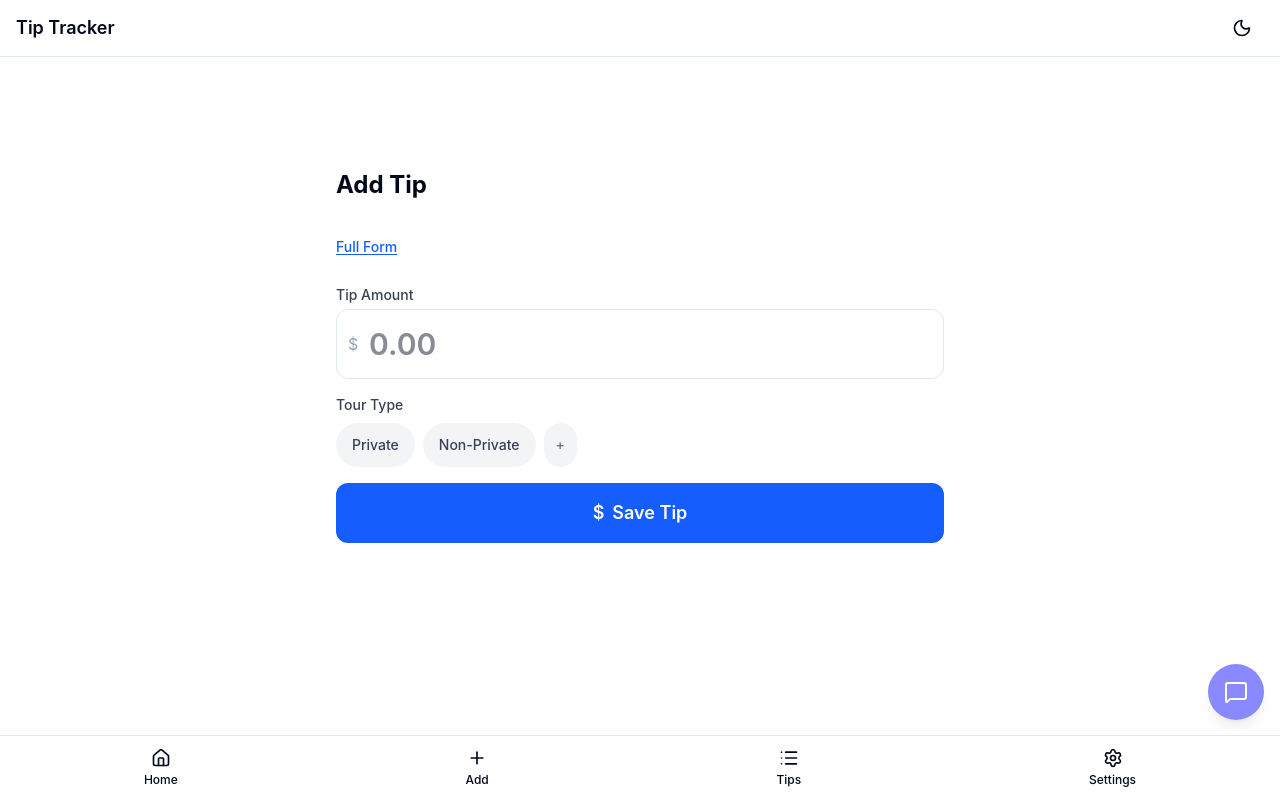
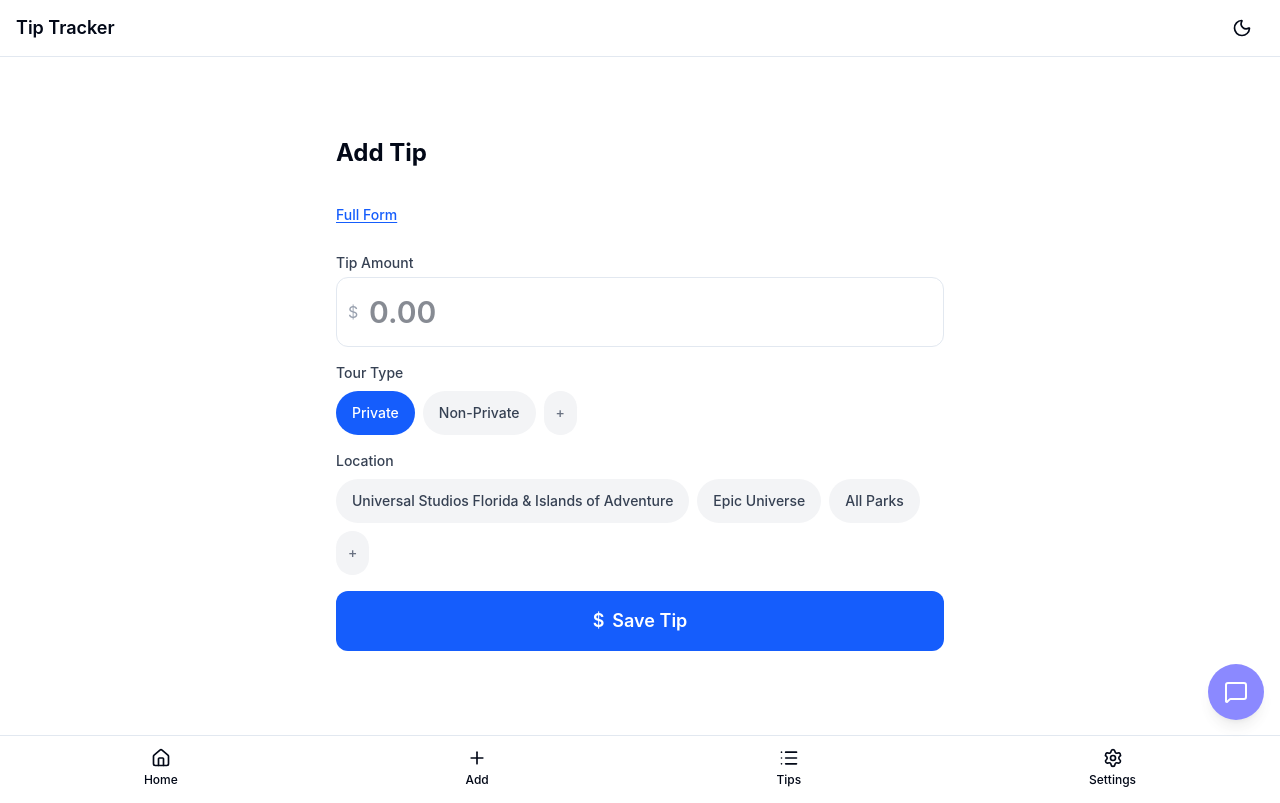
Before and after one commit to SoupyOfficial/tip_tracker, a Next.js app: page /add in a window 1280 px wide. Built offline with nearby package versions, Linux system fonts and the light colour scheme.

Commit message:
Refactor code structure for improved readability and maintainability

```diff
--- a/app/(main)/add/page.tsx
+++ b/app/(main)/add/page.tsx
@@ -15,7 +15,7 @@
   };
 
   return (
-    <div className="mx-auto max-w-2xl px-4 py-8">
+    <div className="mx-auto max-w-2xl px-4 pb-8">
       <h1 className="mb-6 text-2xl font-bold">Add Tip</h1>
       <TipEntryForm onSubmit={handleSubmit} />
     </div>
--- a/app/(main)/tips/page.tsx
+++ b/app/(main)/tips/page.tsx
@@ -10,7 +10,7 @@
 
   if (loading) {
     return (
-      <div className="mx-auto max-w-4xl px-4 py-8">
+      <div className="mx-auto max-w-4xl px-4 pb-8">
         <h1 className="mb-6 text-2xl font-bold">All Tips</h1>
         <div className="flex items-center justify-center py-12">
           <div className="h-8 w-8 animate-spin rounded-full border-4 border-gray-300 border-t-blue-600" />
@@ -20,7 +20,7 @@
   }
 
   return (
-    <div className="mx-auto max-w-4xl px-4 py-8">
+    <div className="mx-auto max-w-4xl px-4 pb-8">
       <div className="mb-6 flex items-center justify-between">
         <h1 className="text-2xl font-bold">All Tips</h1>
         <button
--- a/components/tips/TipEntryForm.tsx
+++ b/components/tips/TipEntryForm.tsx
@@ -42,7 +42,7 @@
   const [date, setDate] = useState(initialData?.date ?? getTodayString());
   const [amount, setAmount] = useState(initialData?.amount?.toString() ?? "");
   const [tourType, setTourType] = useState<TourType>(
-    initialData?.tourType ?? getStoredDefault<TourType>(STORAGE_KEY_LAST_TOUR, "VIP")
+    initialData?.tourType ?? getStoredDefault<TourType>(STORAGE_KEY_LAST_TOUR, "Private")
   );
   const [guestCount, setGuestCount] = useState(initialData?.guestCount?.toString() ?? "1");
   const [rating, setRating] = useState(initialData?.rating?.toString() ?? "4");
@@ -51,7 +51,7 @@
     initialData?.paymentMethod ?? "Cash"
   );
   const [location, setLocation] = useState<Location>(
-    initialData?.location ?? getStoredDefault<Location>(STORAGE_KEY_LAST_LOCATION, "Universal Studios Florida & Islands of Adventure")
+    initialData?.location ?? getStoredDefault<Location>(STORAGE_KEY_LAST_LOCATION, "Universal")
   );
   const [tourTypes, setTourTypes] = useState<string[]>(getCustomTourTypes);
   const [locations, setLocations] = useState<string[]>(getCustomLocations);
@@ -147,7 +147,16 @@
     clearErrors();
     setSubmitting(true);
 
-    const formData = buildFormData();
+    const formData = {
+      date,
+      amount: parseFloat(amount),
+      tourType,
+      location,
+      guestCount: null,
+      rating: null,
+      paymentMethod: null,
+      notes: null,
+    };
     const result = TipEntryFormSchema.safeParse(formData);
 
     if (!result.success) {
@@ -246,6 +255,40 @@
             </div>
             {fieldErrors.tourType && (
               <p className="mt-1 text-sm text-red-600">{fieldErrors.tourType}</p>
+            )}
+          </div>
+
+          {/* Location - pill buttons */}
+          <div>
+            <label className="mb-2 block text-sm font-medium text-gray-700">
+              Location
+            </label>
+            <div className="flex flex-wrap gap-2">
+              {locations.map((loc) => (
+                <button
+                  key={loc}
+                  type="button"
+                  onClick={() => setLocation(loc)}
+                  className={`min-h-[44px] rounded-full px-4 py-2 text-sm font-medium transition-colors ${
+                    location === loc
+                      ? "bg-blue-600 text-white"
+                      : "bg-gray-100 text-gray-700 hover:bg-gray-200"
+                  }`}
+                >
+                  {loc}
+                </button>
+              ))}
+              <button
+                type="button"
+                onClick={handleAddCustomLocation}
+                className="min-h-[44px] rounded-full px-3 py-2 text-sm font-medium bg-gray-100 text-gray-500 hover:bg-gray-200 transition-colors"
+                title="Add custom location"
+              >
+                +
+              </button>
+            </div>
+            {fieldErrors.location && (
+              <p className="mt-1 text-sm text-red-600">{fieldErrors.location}</p>
             )}
           </div>
 
```
Also changed, not shown: 1 other file (tests, documents, lock files or other folders).
